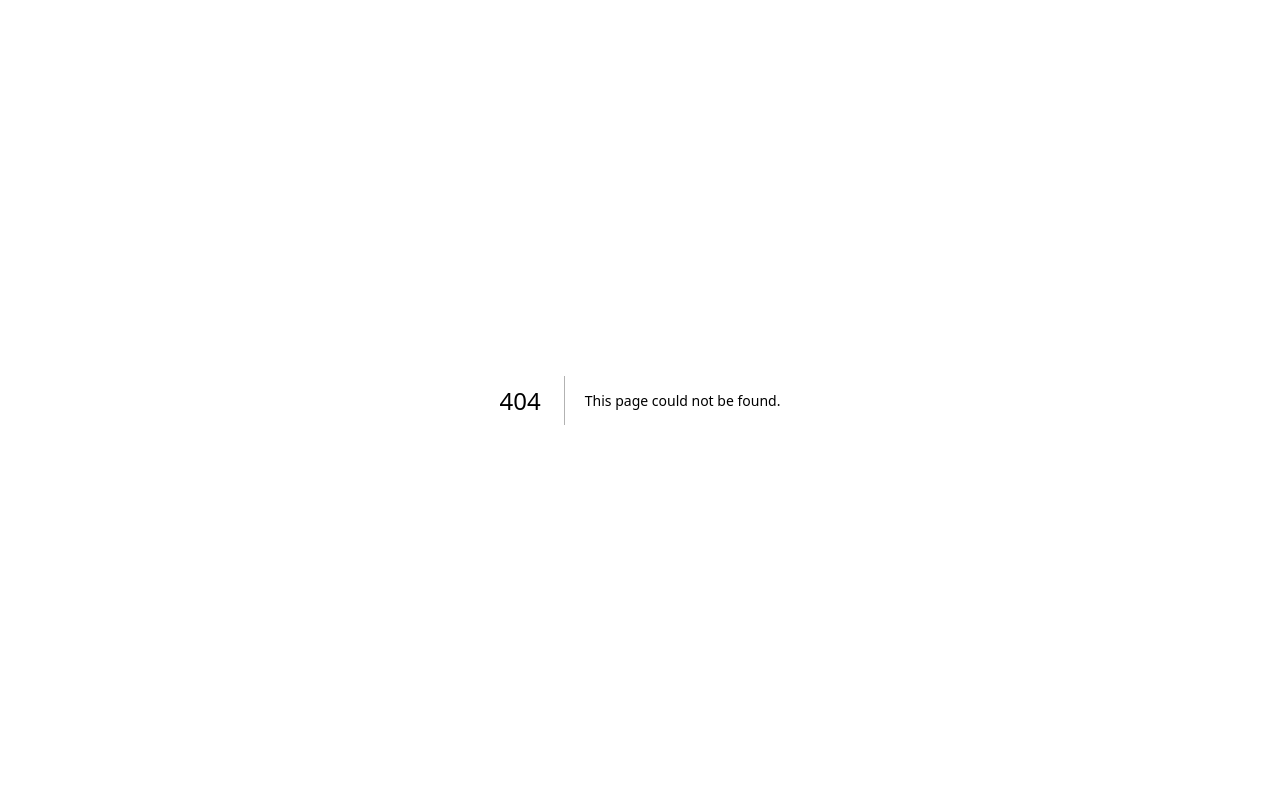
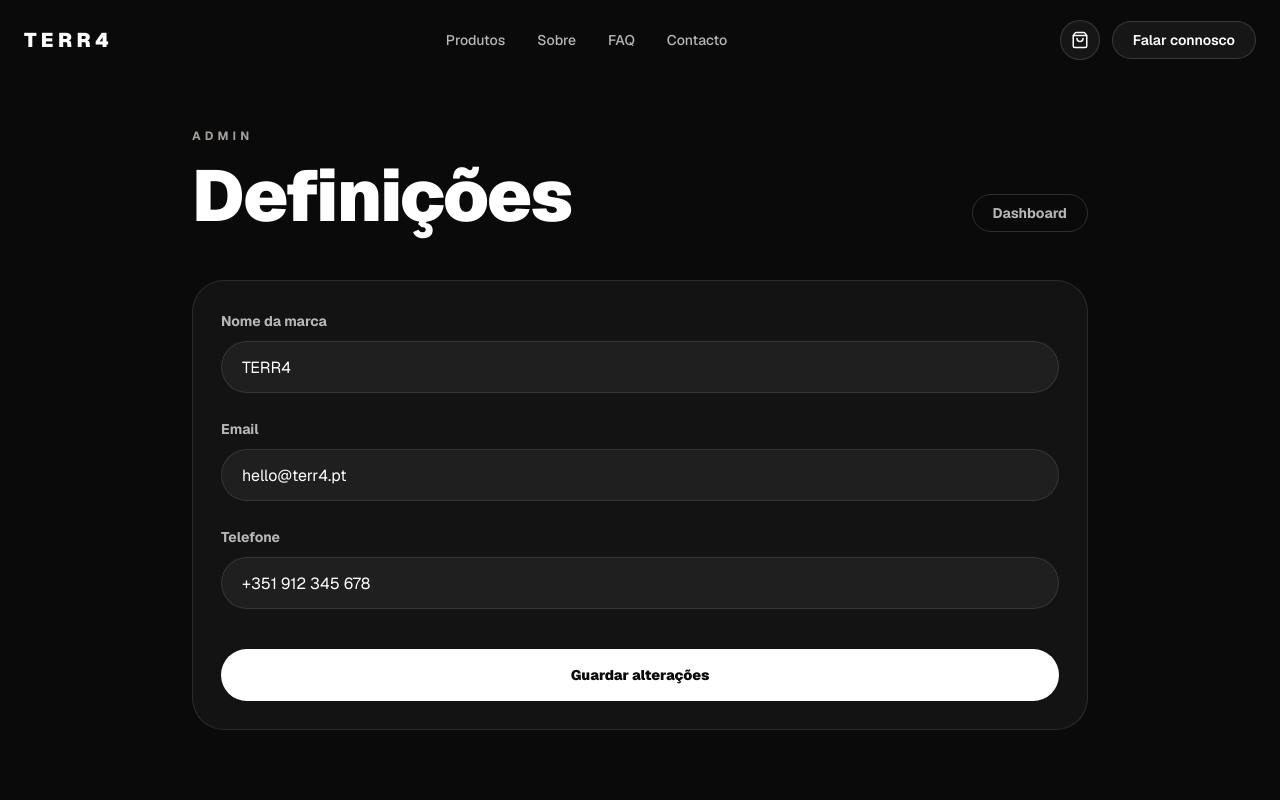
Before and after one commit to pedrofsimoes7/TERR4, a Next.js app: page /admin/settings in a window 1280 px wide. Before the commit this address had no page. Shown: the top 800 px of the page. Built offline with nearby package versions, Linux system fonts and the light colour scheme.

Commit message:
Add admin placeholder pages

```diff
--- /dev/null
+++ b/src/app/admin/customers/page.tsx
@@ -0,0 +1,38 @@
+import Link from "next/link";
+
+export default function AdminCustomersPage() {
+  return (
+    <main className="min-h-screen bg-neutral-950 px-6 pb-24 pt-32 text-white">
+      <section className="mx-auto max-w-7xl">
+        <div className="flex flex-col gap-6 md:flex-row md:items-end md:justify-between">
+          <div>
+            <p className="text-xs font-bold uppercase tracking-[0.35em] text-stone-400">
+              Admin
+            </p>
+
+            <h1 className="mt-4 text-5xl font-black tracking-tight md:text-7xl">
+              Clientes
+            </h1>
+          </div>
+
+          <Link
+            href="/admin"
+            className="rounded-full border border-white/15 px-5 py-2 text-sm font-bold text-white/70 hover:bg-white hover:text-neutral-950"
+          >
+            Dashboard
+          </Link>
+        </div>
+
+        <div className="mt-12 rounded-[2rem] border border-white/10 bg-white/[0.04] p-10 text-center">
+          <h2 className="text-2xl font-black">
+            Sem clientes ainda
+          </h2>
+
+          <p className="mt-4 text-white/45">
+            Os clientes vão aparecer aqui quando existirem encomendas reais.
+          </p>
+        </div>
+      </section>
+    </main>
+  );
+}
--- /dev/null
+++ b/src/app/admin/orders/page.tsx
@@ -0,0 +1,38 @@
+import Link from "next/link";
+
+export default function AdminOrdersPage() {
+  return (
+    <main className="min-h-screen bg-neutral-950 px-6 pb-24 pt-32 text-white">
+      <section className="mx-auto max-w-7xl">
+        <div className="flex flex-col gap-6 md:flex-row md:items-end md:justify-between">
+          <div>
+            <p className="text-xs font-bold uppercase tracking-[0.35em] text-stone-400">
+              Admin
+            </p>
+
+            <h1 className="mt-4 text-5xl font-black tracking-tight md:text-7xl">
+              Encomendas
+            </h1>
+          </div>
+
+          <Link
+            href="/admin"
+            className="rounded-full border border-white/15 px-5 py-2 text-sm font-bold text-white/70 hover:bg-white hover:text-neutral-950"
+          >
+            Dashboard
+          </Link>
+        </div>
+
+        <div className="mt-12 rounded-[2rem] border border-white/10 bg-white/[0.04] p-10 text-center">
+          <h2 className="text-2xl font-black">
+            Sem encomendas ainda
+          </h2>
+
+          <p className="mt-4 text-white/45">
+            Quando o checkout real estiver ligado ao Stripe, as encomendas vão aparecer aqui.
+          </p>
+        </div>
+      </section>
+    </main>
+  );
+}
--- a/src/app/admin/page.tsx
+++ b/src/app/admin/page.tsx
@@ -1,3 +1,4 @@
+import Link from "next/link";
 import { prisma } from "@/lib/prisma";
 import { logoutAction } from "./actions";
 
@@ -43,9 +44,32 @@ export default async function AdminDashboardPage() {
           <Stat label="Clientes" value="0" />
         </div>
 
+        <div className="mt-10 grid gap-4 md:grid-cols-4">
+          <AdminLink
+            href="/admin/products"
+            title="Produtos"
+            text="Gerir catálogo, preços e stock"
+          />
+          <AdminLink
+            href="/admin/orders"
+            title="Encomendas"
+            text="Ver e aprovar pedidos"
+          />
+          <AdminLink
+            href="/admin/customers"
+            title="Clientes"
+            text="Histórico e contactos"
+          />
+          <AdminLink
+            href="/admin/settings"
+            title="Definições"
+            text="Dados gerais da loja"
+          />
+        </div>
+
         <div className="mt-12 overflow-hidden rounded-[2rem] border border-white/10 bg-white/[0.04]">
           <div className="border-b border-white/10 px-6 py-5">
-            <h2 className="text-2xl font-black">Produtos</h2>
+            <h2 className="text-2xl font-black">Produtos recentes</h2>
           </div>
 
           <div className="divide-y divide-white/10">
@@ -59,9 +83,7 @@ export default async function AdminDashboardPage() {
                     {product.category}
                   </p>
 
-                  <h3 className="mt-2 text-xl font-black">
-                    {product.name}
-                  </h3>
+                  <h3 className="mt-2 text-xl font-black">{product.name}</h3>
                 </div>
 
                 <div className="text-right">
@@ -84,18 +106,31 @@ export default async function AdminDashboardPage() {
   );
 }
 
-function Stat({
-  label,
-  value,
-}: {
-  label: string;
-  value: string;
-}) {
+function Stat({ label, value }: { label: string; value: string }) {
   return (
     <div className="rounded-[1.75rem] border border-white/10 bg-white/[0.04] p-6">
       <p className="text-sm text-white/45">{label}</p>
-
       <p className="mt-4 text-4xl font-black">{value}</p>
     </div>
   );
 }
+
+function AdminLink({
+  href,
+  title,
+  text,
+}: {
+  href: string;
+  title: string;
+  text: string;
+}) {
+  return (
+    <Link
+      href={href}
+      className="rounded-[1.5rem] border border-white/10 bg-white/[0.04] p-5 transition hover:bg-white/[0.08]"
+    >
+      <h3 className="font-black">{title}</h3>
+      <p className="mt-2 text-sm leading-6 text-white/45">{text}</p>
+    </Link>
+  );
+}
--- /dev/null
+++ b/src/app/admin/settings/page.tsx
@@ -0,0 +1,75 @@
+import Link from "next/link";
+
+export default function AdminSettingsPage() {
+  return (
+    <main className="min-h-screen bg-neutral-950 px-6 pb-24 pt-32 text-white">
+      <section className="mx-auto max-w-4xl">
+        <div className="flex flex-col gap-6 md:flex-row md:items-end md:justify-between">
+          <div>
+            <p className="text-xs font-bold uppercase tracking-[0.35em] text-stone-400">
+              Admin
+            </p>
+
+            <h1 className="mt-4 text-5xl font-black tracking-tight md:text-7xl">
+              Definições
+            </h1>
+          </div>
+
+          <Link
+            href="/admin"
+            className="rounded-full border border-white/15 px-5 py-2 text-sm font-bold text-white/70 hover:bg-white hover:text-neutral-950"
+          >
+            Dashboard
+          </Link>
+        </div>
+
+        <div className="mt-12 rounded-[2rem] border border-white/10 bg-white/[0.04] p-7">
+          <div className="grid gap-6">
+            <Input
+              label="Nome da marca"
+              defaultValue="TERR4"
+            />
+
+            <Input
+              label="Email"
+              defaultValue="hello@terr4.pt"
+            />
+
+            <Input
+              label="Telefone"
+              defaultValue="+351 912 345 678"
+            />
+
+            <button
+              type="button"
+              className="mt-4 flex h-13 items-center justify-center rounded-full bg-white px-6 text-sm font-black text-neutral-950 transition hover:bg-stone-200"
+            >
+              Guardar alterações
+            </button>
+          </div>
+        </div>
+      </section>
+    </main>
+  );
+}
+
+function Input({
+  label,
+  defaultValue,
+}: {
+  label: string;
+  defaultValue?: string;
+}) {
+  return (
+    <div>
+      <label className="text-sm font-bold text-white/70">
+        {label}
+      </label>
+
+      <input
+        defaultValue={defaultValue}
+        className="mt-2 h-13 w-full rounded-full border border-white/10 bg-white/5 px-5 text-white outline-none"
+      />
+    </div>
+  );
+}
```
